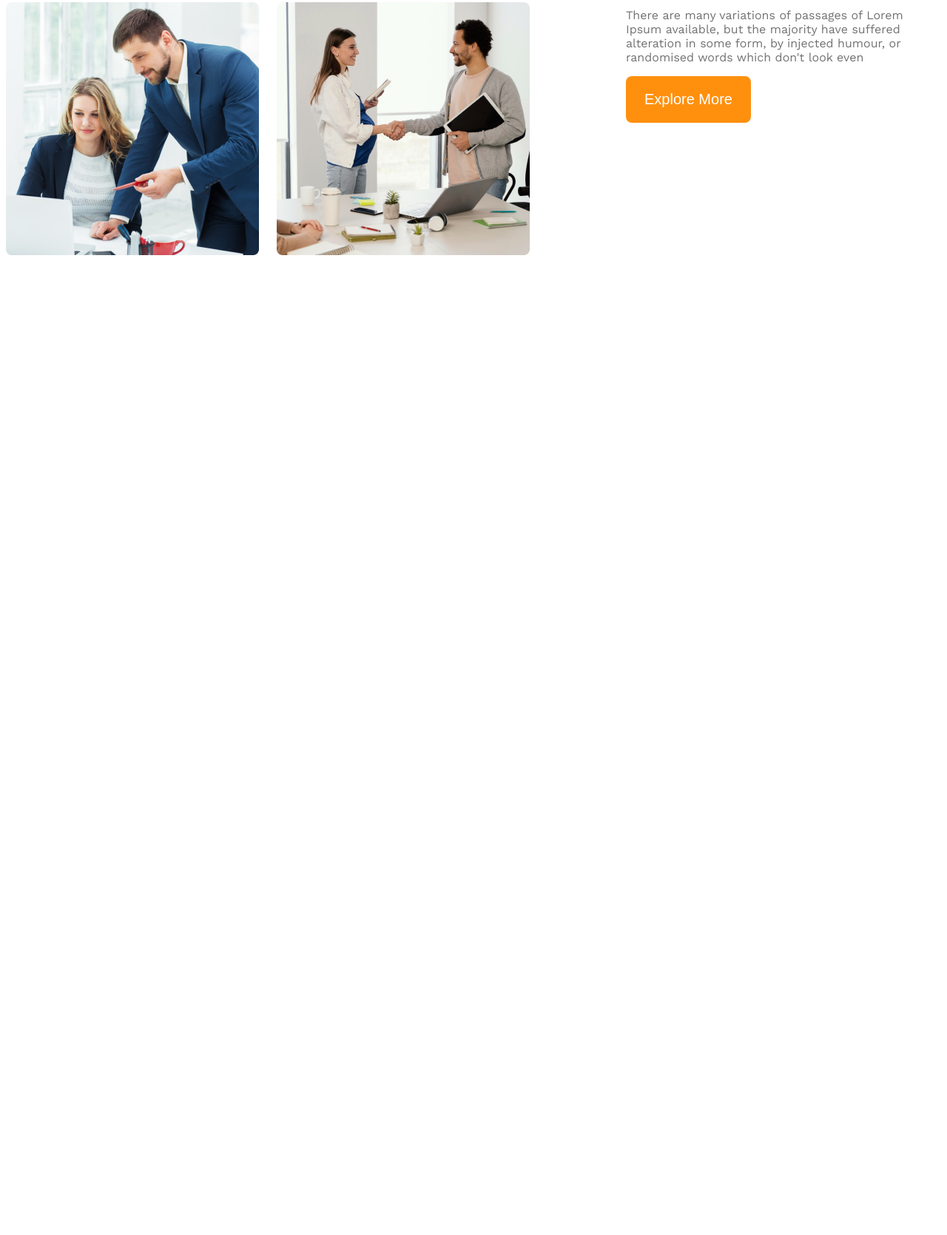
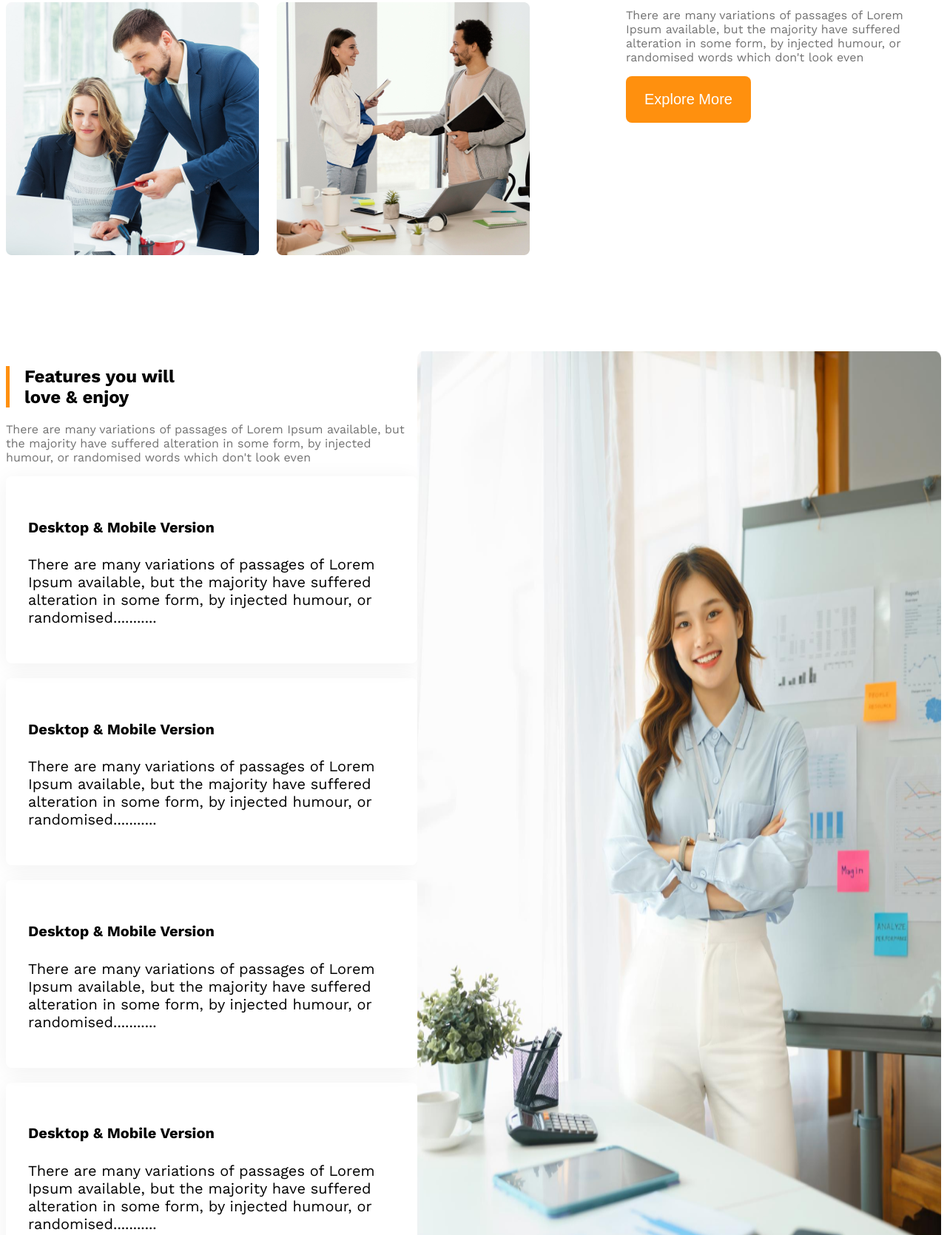
Before and after one commit to shahinmohammed1338/g3-architect-website, a plain HTML site: page index.html in a window 1280 px wide. Shown: the part 1677-3347 px from the top of the page at 74% size. Before the commit the page ends 2030 px from the top, so only its background shows below. Drawn offline with nearby package versions, Linux system fonts and the light colour scheme.

Commit message:
features card added with styles

```diff
--- a/index.html
+++ b/index.html
@@ -50,6 +50,43 @@
         <button class="features-btn btn-primary">Explore More</button>
       </div>
     </section>
+    <section class="about-features">
+      <div class="about-features-content display-flex">
+        <div class="details">
+          <h1 id="features-section-title" class="about-features-title">Features you will <br>love & enjoy</h1>
+          <p class="about-features-description text-light-gray">There are many variations of passages of Lorem Ipsum
+            available, but the
+            majority
+            have suffered alteration in some form,
+            by injected humour, or randomised words which don't look even</p>
+          <div class="div1">
+            <h4 class="div1-title">Desktop & Mobile Version</h4>
+            <p class="div1-description">There are many variations of passages of Lorem Ipsum available, but the
+              majority have suffered alteration in some form,
+              by injected humour, or randomised...........</p>
+          </div>
+          <div class="div2">
+            <h4 class="div2-title">Desktop & Mobile Version</h4>
+            <p class="div2-description">There are many variations of passages of Lorem Ipsum available, but the
+              majority have suffered alteration in some form,
+              by injected humour, or randomised...........</p>
+          </div>
+          <div class="div3">
+            <h4 class="div3-title">Desktop & Mobile Version</h4>
+            <p class="div3-description">There are many variations of passages of Lorem Ipsum available, but the
+              majority have suffered alteration in some form,
+              by injected humour, or randomised...........</p>
+          </div>
+          <div class="div4">
+            <h4 class="div4-title">Desktop & Mobile Version</h4>
+            <p class="div4-description">There are many variations of passages of Lorem Ipsum available, but the
+              majority have suffered alteration in some form,
+              by injected humour, or randomised...........</p>
+          </div>
+        </div>
+        <img src="images/architect.png" alt="">
+      </div>
+    </section>
   </main>
   <footer>
 
--- a/style.css
+++ b/style.css
@@ -107,6 +107,23 @@ main{
   border: none;
 }
 
+#features-section-title{
+  border-left: 5px solid #FF900E;
+  padding-left: 20px;
+}
+
+.about-features{
+  max-width: 1440px;
+  max-resolution: 0 auto;
+}
+.div1, .div2, .div3, .div4{
+  font-weight: 600px;
+  font-size: 1.25rem;
+  padding: 30px;
+  box-shadow: 0 4px 30px 0 rgba(0, 0, 0, 0.06);
+  margin-bottom: 20px;
+  border-radius: 8px;
+}
 
 /* responsive media query*/
 
```
